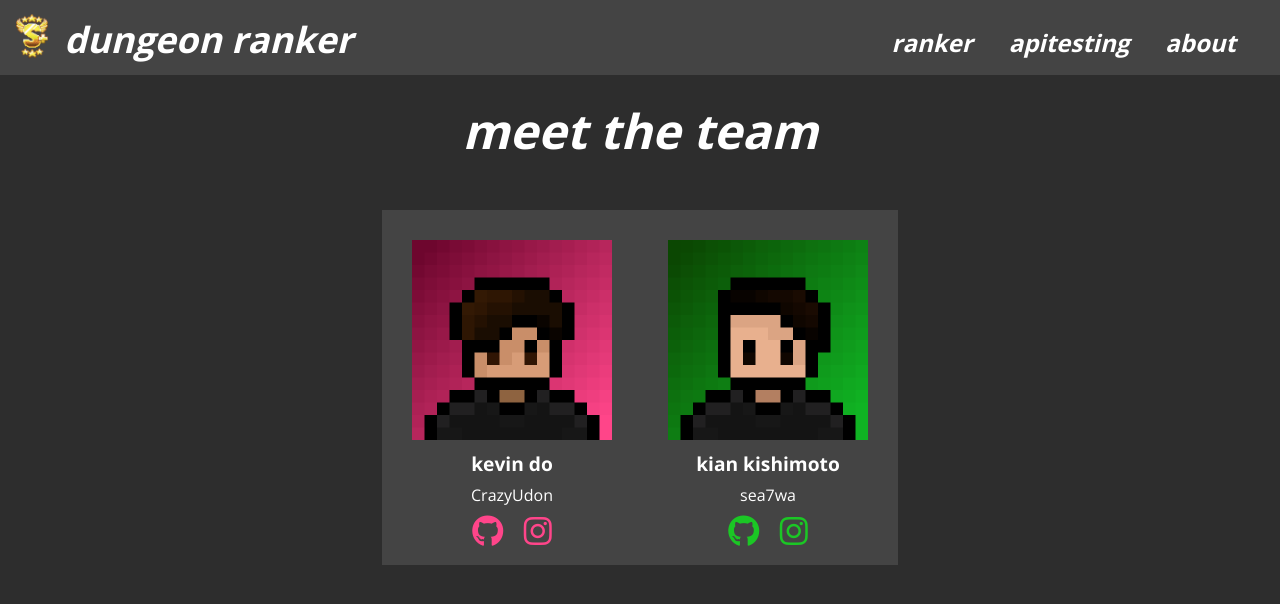
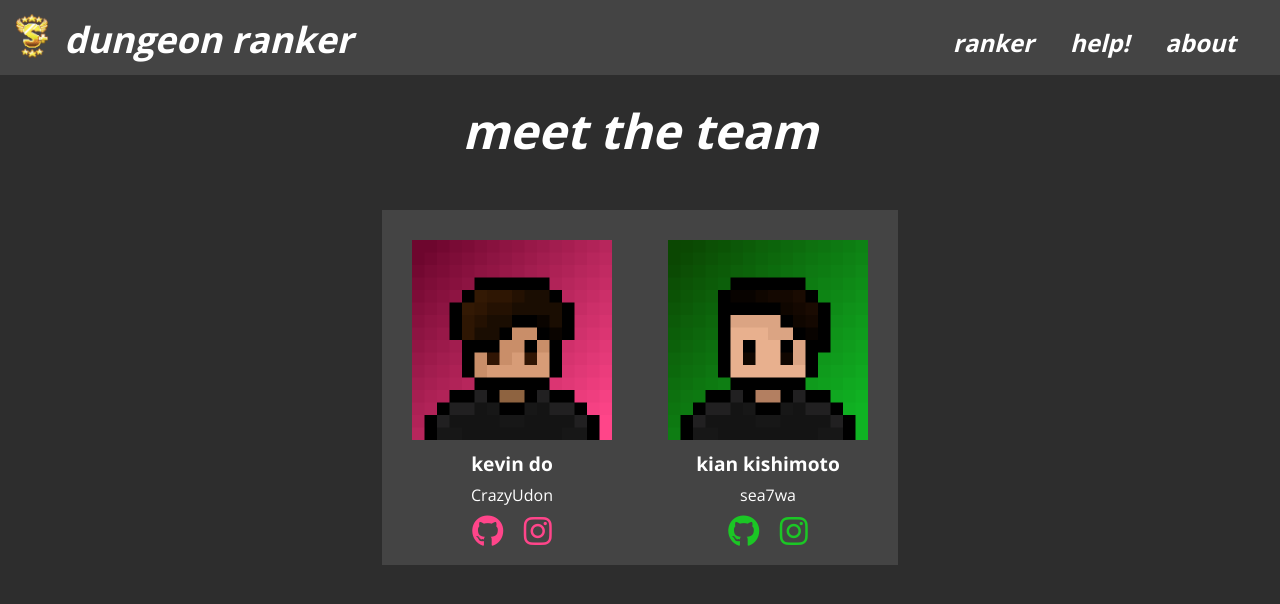
Before and after one commit to kevin-dough/dungeon-ranker, a Flask app: page /about in a window 1280 px wide. Shown: the top 604 px of the page. Run offline with Flask 2, Linux system fonts and the light colour scheme; some libraries are stand-ins or nearby versions.

Commit message:
profile checker

```diff
--- a/main.py
+++ b/main.py
@@ -145,6 +145,24 @@ def home():
         )
     return render_template("index.html", username=username, profilename=profilename, uuid=uuid, scoreimage=scoreimage)
 
+@app.route("/help", methods=['GET', 'POST'])
+def help():
+    if request.method=='POST':
+        username = request.form.get('username')
+        skycryptprofiledata = requests.get(f"https://sky.shiiyu.moe/api/v2/profile/{username}").json()
+        profiles = skycryptprofiledata["profiles"]
+        profilelist = []
+        for i in profiles.keys():
+            print(profiles[i]["cute_name"])
+            profilelist.append(profiles[i]["cute_name"])
+        print(profilelist)
+        profilelistlength = len(profilelist)
+        profilelistformatted = ""
+        for b in range(profilelistlength):
+            profilelistformatted = profilelistformatted + profilelist[b] + " "
+        return render_template("help.html", profiles=profilelistformatted)
+    return render_template("help.html")
+
 @app.route("/about")
 def about():
     return render_template("about.html", groupdatalist=aboutdata.groupdata())
--- a/static/css/styles.css
+++ b/static/css/styles.css
@@ -33,7 +33,6 @@
     font-weight: normal;
     font-size:1em;
     color: white;
-    line-height: 0;
 }
 
 .socialName {
--- a/templates/about.html
+++ b/templates/about.html
@@ -17,7 +17,7 @@
         <div>
             <img src="static/images/pixel{{firstname}}.png" width="200px" height="200px">
             <p style="margin-top:10px" class="socialName" >{{name}}</p>
-            <p style="margin-top:2px" class="pageText" >{{ign}}</p>
+            <p style="margin-top:2;line-height: 0" class="pageText" >{{ign}}</p>
             <div style="width:50%; margin-top:20px;" class="row justify-content-around">
                 <p><a target="_blank" href="{{social1}}"><i style="color:{{color}};font-size:2em" class="fa fa-github"></i></a></p>
                 <p><a target="_blank" href="{{social2}}"><i style="color:{{color}};font-size:2em" class="fa fa-instagram"></i></a></p>
--- a/templates/base.html
+++ b/templates/base.html
@@ -33,7 +33,7 @@
                     <a class="navbarLink nav-link py-0" href="home">ranker</a>
                 </li>
                 <li class="nav-item">
-                    <a class="navbarLink nav-link py-0" href="testapi">apitesting</a>
+                    <a class="navbarLink nav-link py-0" href="help">help!</a>
                 </li>
                 <li class="nav-item">
                     <a class="navbarLink nav-link py-0" href="about">about</a>
@@ -55,6 +55,9 @@
 {% block about %}
 {% endblock %}
 
+{% block help %}
+{% endblock %}
+
 {% block testapi %}
 {% endblock %}
 </body>
```
Also changed, not shown: templates/help.html (added, +30 -0 lines).
